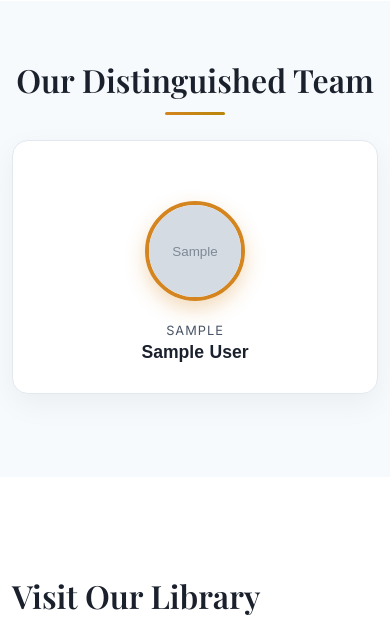
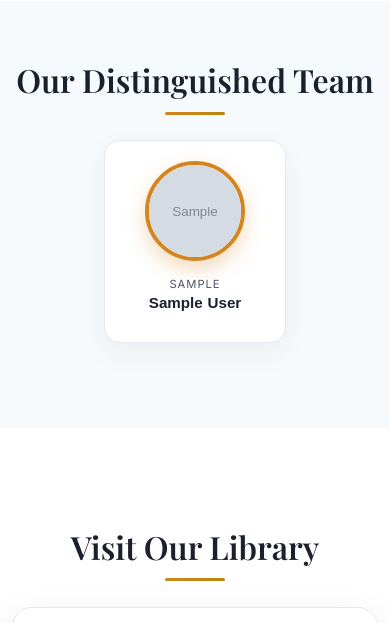
Before and after one commit to AbhinavArakkan/Library-Website, a Django app: page / in a window 390 px wide. Shown: the part 1532-2155 px from the top of the page. Run offline with Django 4.2, Linux system fonts and the light colour scheme; tables that the repository leaves empty hold one stand-in row (values such as "Sample post"); grey boxes marked "Sample" are stand-in pictures; a map, chart or similar area stays blank; grey boxes are pictures that could not be loaded.

Commit message:
Changes in template-home page

```diff
--- a/home/templates/home/home.html
+++ b/home/templates/home/home.html
@@ -567,24 +567,40 @@
 
             .team-section {
                 padding: 60px 0;
-                /* Reduced from 100px */
-            }
-
-            .team-member {
-                margin-bottom: -10px;
-                /* Reduced from 40px */
-            }
-
-            .member-card {
-                padding: 60px 15px;
-                /* Reduced padding */
-                margin-bottom: -30px;
             }
 
             .section-title {
                 font-size: 2rem;
                 margin-bottom: 40px;
-                /* Reduced from 60px */
+            }
+
+            /* 2 CARDS PER ROW ON MOBILE */
+            .team-section .row > [class*='col-'] {
+                flex: 0 0 49%;  /* Each card takes 50% width */
+                max-width: 50%;
+                padding: 0 5px;
+            }
+
+            .team-member {
+                margin-bottom: 1px;  /* Reduced spacing between rows */
+            }
+
+            .member-card {
+                padding: 20px 10px;  /* Smaller padding for mobile */
+            }
+
+            .member-image {
+                width: 100px;  /* Slightly smaller image on mobile */
+                height: 100px;
+                margin-bottom: 15px;
+            }
+
+            .member-name {
+                font-size: 0.95rem;  /* Slightly smaller text */
+            }
+
+            .member-position {
+                font-size: 0.7rem;
             }
 
             .map-container iframe {
@@ -669,11 +685,7 @@
     <!-- Team Section -->
     <section class="team-section">
         <div class="container">
-            <div class="row">
-                <div class="col-lg-12">
                     <h2 class="section-title fade-in-up">Our Distinguished Team</h2>
-                </div>
-            </div>
             <div class="row justify-content-center">
                 {% for member in members %}
                 <div class="col-lg-3 col-md-4 col-sm-6 mb-4 fade-in-up">
@@ -695,7 +707,7 @@
         <div class="container">
             <div class="row align-items-center">
                 <div class="col-lg-8 mb-4 mb-lg-0 fade-in-up">
-                    <h2 class="section-title text-start">Visit Our Library</h2>
+                    <h2 class="section-title">Visit Our Library</h2>
                     <div class="map-container">
                         <iframe loading="lazy" allowfullscreen
                             src="https://www.google.com/maps/embed?pb=!1m18!1m12!1m3!1d1968.0731118458553!2d75.39404814585286!3d11.966430993880976!2m3!1f0!2f0!3f0!3m2!1i1024!2i768!4f13.1!3m3!1m2!1s0x3ba43f5d01ee2ba1%3A0x949c279c41b189f0!2sYuvajana%20Vayanasala%20%26%20Grandhalayam%20Kambil!5e0!3m2!1sen!2sin!4v1647615696953!5m2!1sen!2sin">
```
